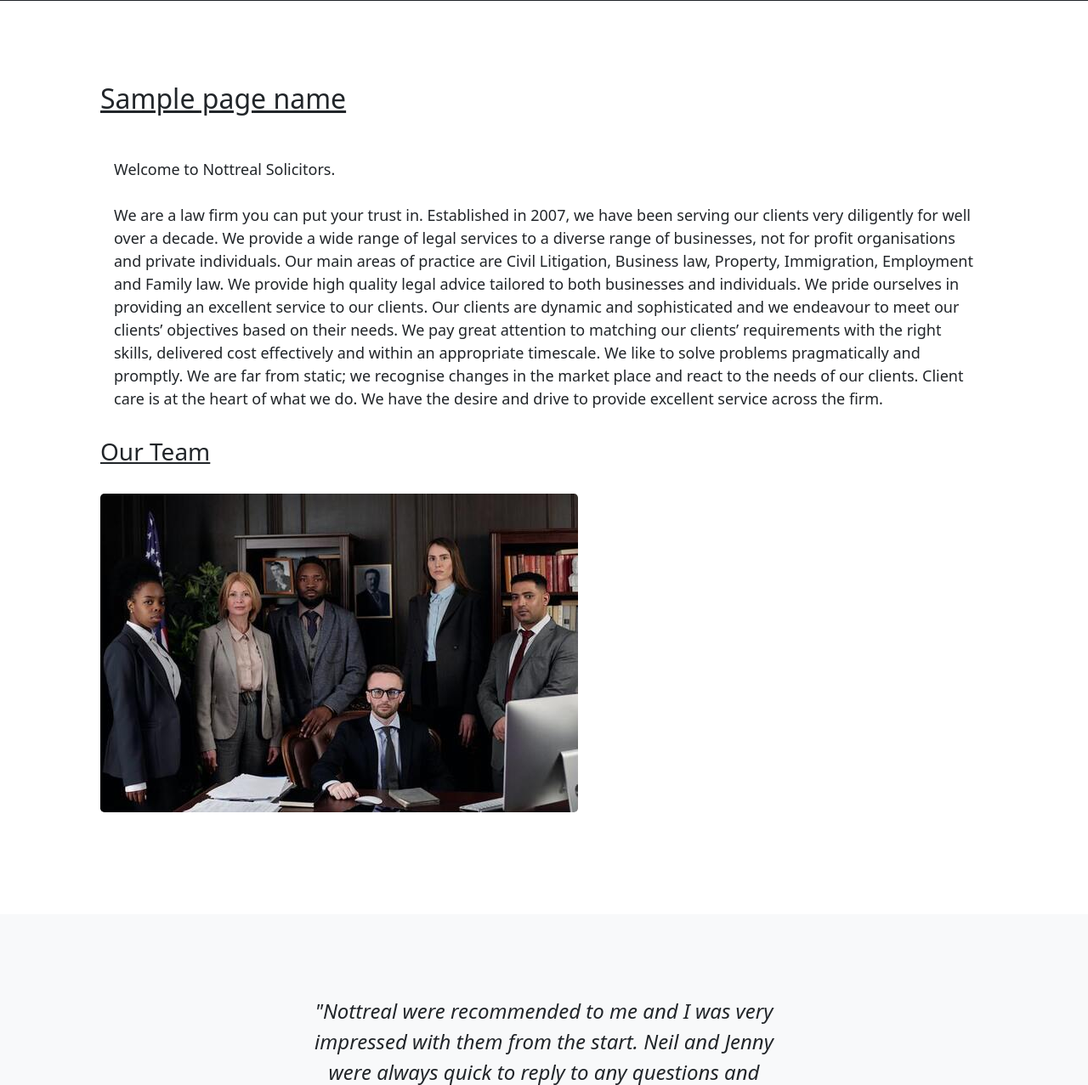
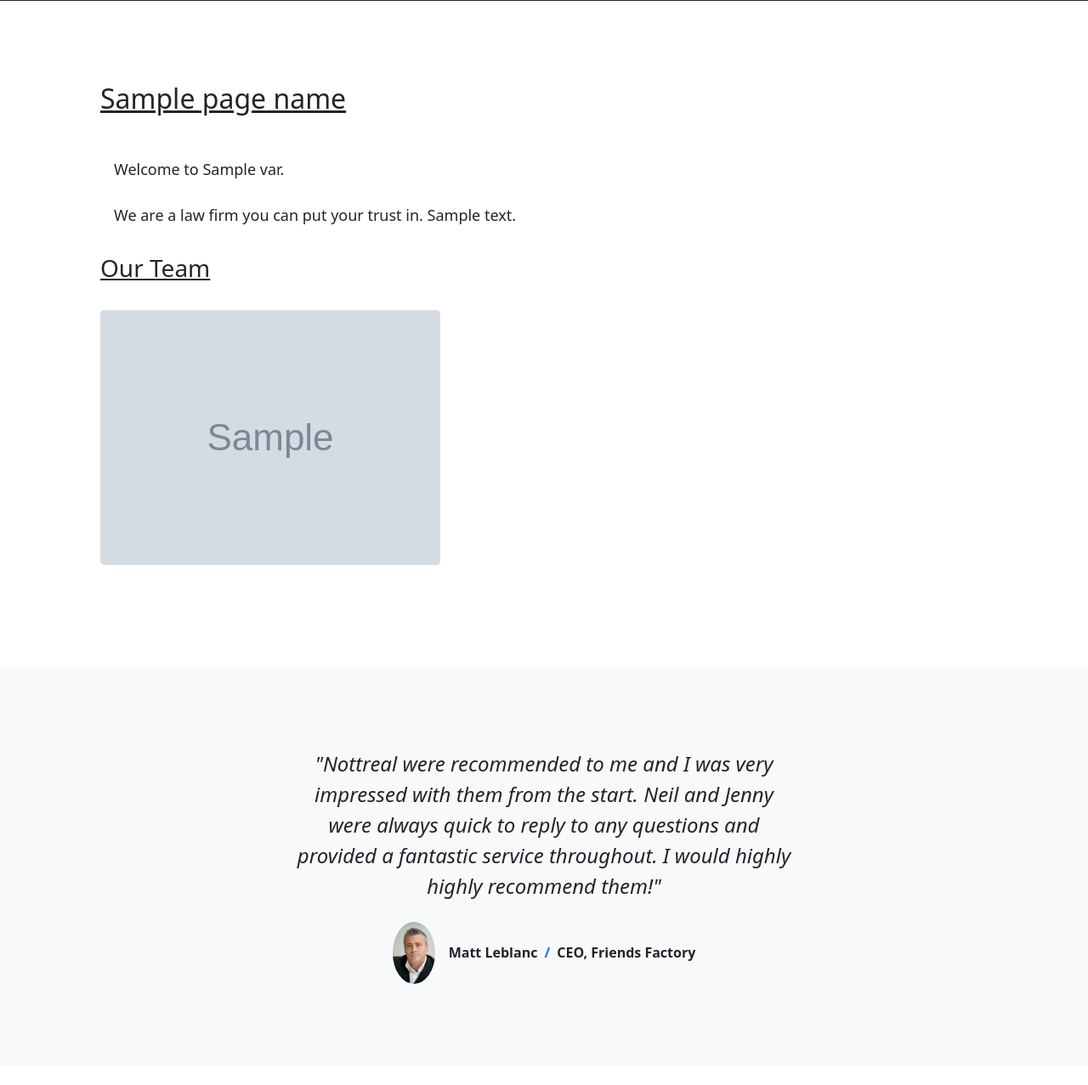
Before and after one commit to MAziz-0/Legal_site, a Flask app: template templates/about.html in a window 1280 px wide. Shown: the part 532-1809 px from the top of the page at 85% size. Run offline with Flask 2, Linux system fonts and the light colour scheme; the template is opened without the code that fills it: most values are stand-ins (such as "Sample title", 1, 10 or a date in 2020); grey boxes marked "Sample" are stand-in pictures; grey boxes labelled with a size stand in for pictures from a placeholder-image service; some libraries are stand-ins or nearby versions.

Commit message:
Added json method to connect json file and html file

```diff
--- a/templates/about.html
+++ b/templates/about.html
@@ -1,30 +1,20 @@
 {% extends "base.html" %}
 {% block content %}
-    <h2 style="text-decoration: underline;">{{ page_name }}</h2>
-    <p class="cover-container d-flex h-100 p-3 mx-auto flex-column" style="font-size: 18px;">
 
-        <br>Welcome to Nottreal Solicitors.<br> <br>We are a law firm you can put your trust in.
+    {% for var in firm %}
 
-        Established in 2007, we have been serving our clients very diligently for well over a decade. We provide a wide
-        range of legal services to a diverse range of businesses, not for profit organisations and private individuals.
-        Our main areas of practice are Civil Litigation, Business law, Property, Immigration, Employment and
-        Family law.
+        <h2 style="text-decoration: underline;">{{ page_name }}</h2>
+        <p class="cover-container d-flex h-100 p-3 mx-auto flex-column" style="font-size: 18px;">
 
-        We provide high quality legal advice tailored to both businesses and individuals. We pride ourselves in
-        providing an excellent service to our clients. Our clients are dynamic and sophisticated and we endeavour to
-        meet our clients’ objectives based on their needs. We pay great attention to matching our clients’ requirements
-        with the right skills, delivered cost effectively and within an appropriate timescale. We like to solve problems
-        pragmatically and promptly.
+            <br>Welcome to {{ var.name }}.<br> <br>We are a law firm you can put your trust in.
 
+            {{ var.description }}
+        </p>
 
-        We are far from static; we recognise changes in the market place and react to the needs of our clients. Client
-        care is at the heart of what we do. We have the desire and drive to provide excellent service across the firm.
-    </p>
-
-    <div class="row featurette"></div>
-        <div class="col-md-7"></div>
-            <h3 style="text-decoration: underline;">Our Team</h3>
-    <div class="col-md-5"></div>
-        <img class="img-fluid rounded-3 my-4" src="static/assets/images/team.jpg" alt="">
-
+        <div class="row featurette"></div>
+            <div class="col-md-7"></div>
+                <h3 style="text-decoration: underline;">Our Team</h3>
+        <div class="col-md-5"></div>
+            <img class="img-fluid rounded-3 my-4" src= "{{ var.image_source }}" alt="">
+    {% endfor %}
 {% endblock %}
```
